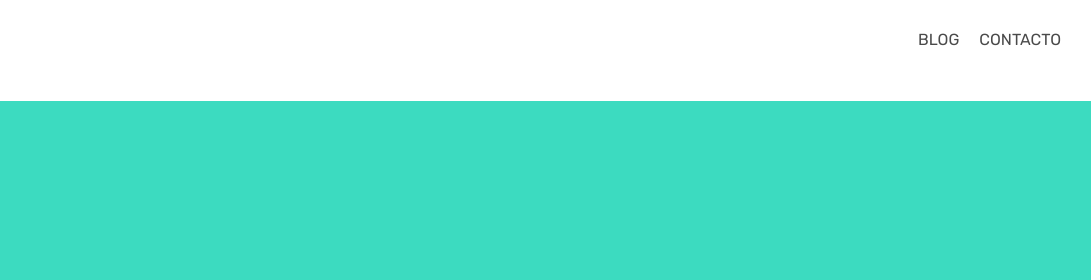
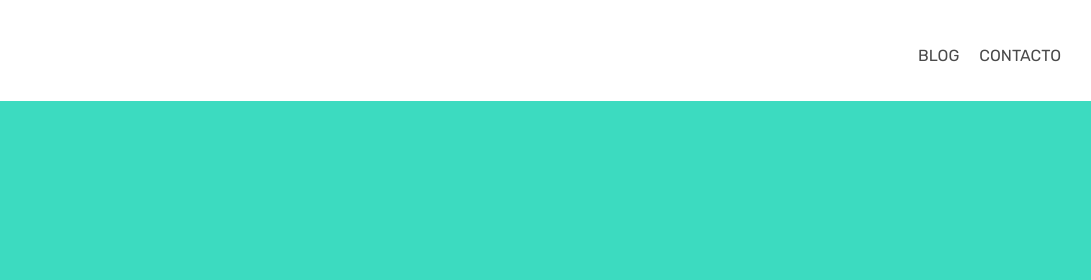
Before and after one commit to anawolfdev/m1-evaluacion-intermedia-AnaAmaro, a plain HTML site: page index.html in a window 1280 px wide. Shown: the top 280 px of the page, 189-1280 px from the left. Drawn offline with Linux system fonts and the light colour scheme.

Commit message:
Update index.css

```diff
--- a/styles/index.css
+++ b/styles/index.css
@@ -12,7 +12,6 @@ body {
     padding: 10px 0 13px;
     width: 100vw;
     box-sizing: border-box;
-    z-index: 1;
     background-color: white;
 }
 
@@ -60,6 +59,7 @@ body {
         display: flex;
         flex-direction: row;
         justify-content: space-between;
+        align-items: center;
         margin: 0;
         padding: 20px 30px;
     }
```
